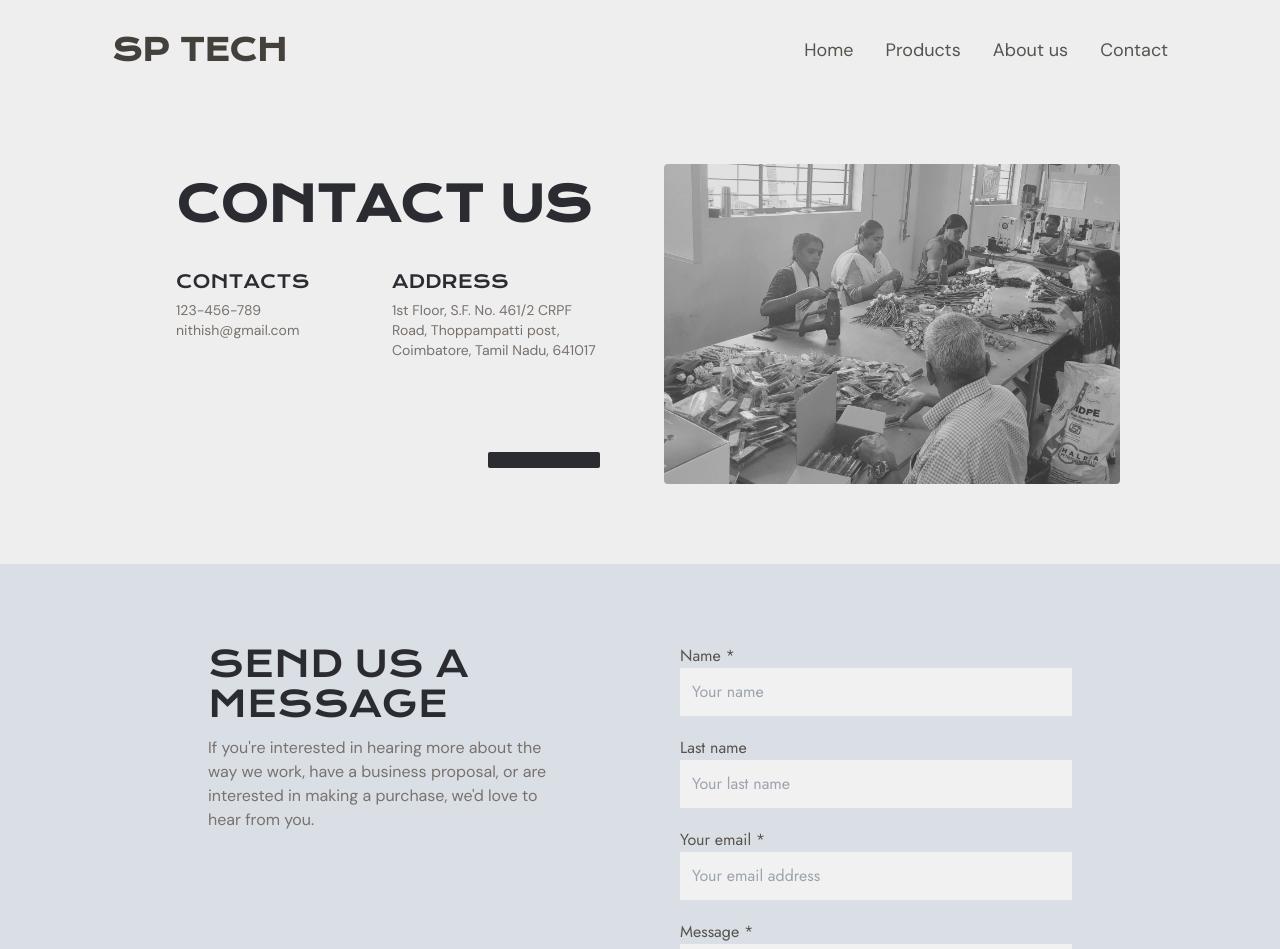
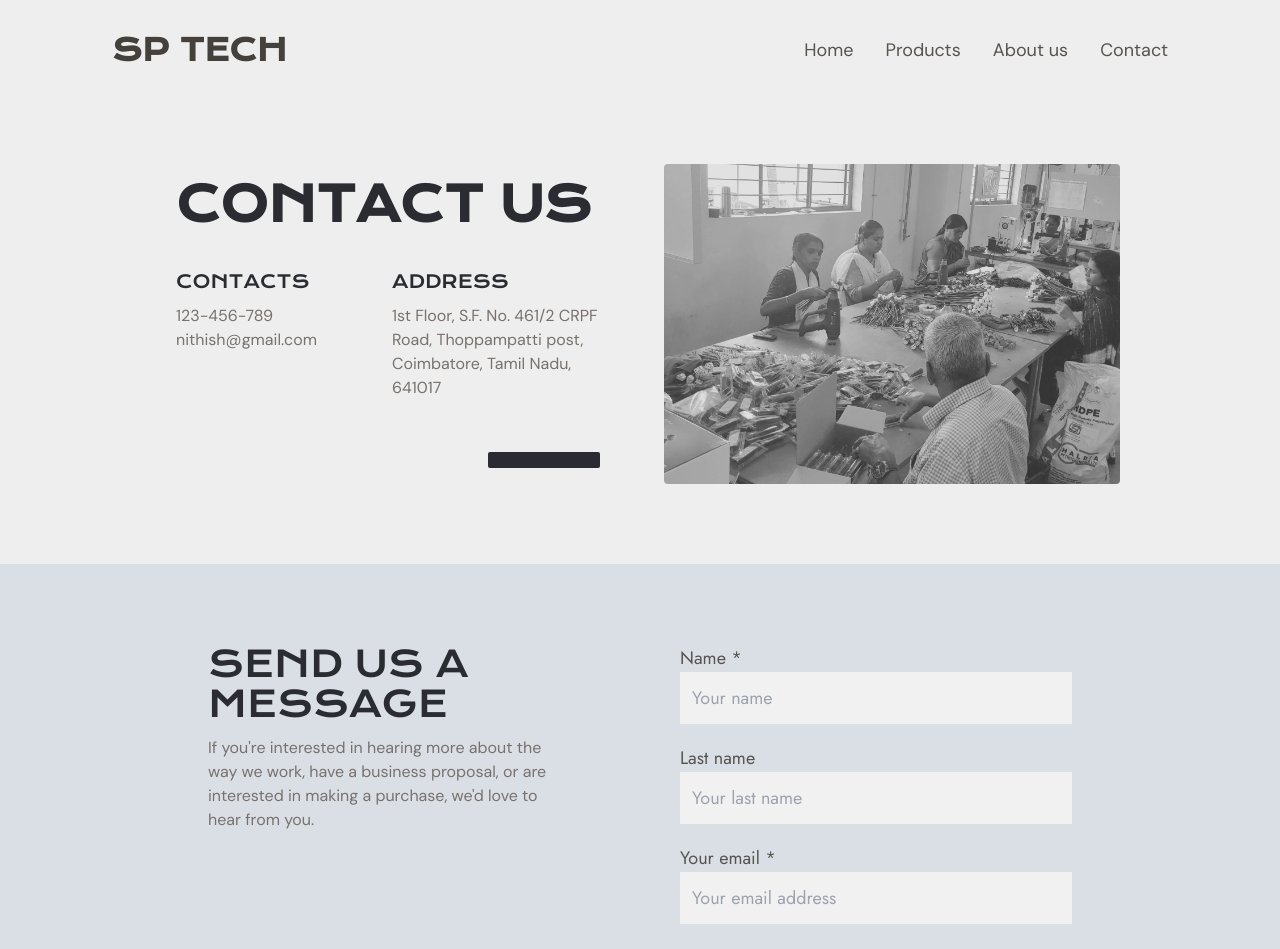
Before and after one commit to Nithishpandian/sp-tech-frontend, a React (Vite) app: page /contact in a window 1280 px wide. Shown: the top 949 px of the page. Built offline with nearby package versions, Linux system fonts and the light colour scheme; a web font is replaced by a local one.

Commit message:
responsive design fix

```diff
--- a/src/components/about-us/AboutUsInfo.jsx
+++ b/src/components/about-us/AboutUsInfo.jsx
@@ -22,7 +22,7 @@ const AboutUsInfo = () => {
           <h1 className=" text-gray text-4xl sm:text-5xl font-krona-one font-bold">
             About Us
           </h1>
-          <div className=" flex flex-col gap-3 text-stone-700 text-xs sm:text-sm font-light">
+          <div className=" flex flex-col gap-3 text-stone-700 text-xs sm:text-sm 2xl:text-base font-light">
             <p>
               Lorem ipsum dolor sit amet consectetur adipisicing elit. Cumque,
               nulla nihil. Vel ut rerum dignissimos, officia neque illum eaque
--- a/src/components/about-us/DecorationAboutUs.jsx
+++ b/src/components/about-us/DecorationAboutUs.jsx
@@ -5,7 +5,7 @@ const DecorationAboutUs = ({ content }) => {
   return (
     <div className=" flex items-center gap-5 text-sm sm:text-base">
       <img className=" hidden sm:flex" src={decorationWhiteImg} alt="" />
-      <p className="text-stone-300 font-jost text-sm font-light">
+      <p className="text-stone-300 font-jost text-sm 2xl:text-base font-light">
         {content}
       </p>
     </div>
--- a/src/components/contact/ContactInfo.jsx
+++ b/src/components/contact/ContactInfo.jsx
@@ -12,20 +12,20 @@ const ContactInfo = () => {
         </div>
         <div className=" grid min-[450px]:grid-cols-2 justify-between gap-4 min-[450px]:gap-2">
           <div>
-            <h1 className=" font-krona-one text-gray text-lg">CONTACTS</h1>
-            <div className=" flex flex-col mt-1">
-              <p className=" font-dm-sans font-light text-stone-500 text-sm">
+            <h1 className=" font-krona-one text-gray text-lg 2xl:text-xl">CONTACTS</h1>
+            <div className=" flex flex-col mt-1 xl:mt-2">
+              <p className=" font-dm-sans font-light text-stone-500 text-sm xl:text-base">
                 123-456-789
               </p>
-              <p className=" font-dm-sans font-light text-stone-500 text-sm">
+              <p className=" font-dm-sans font-light text-stone-500 text-sm xl:text-base">
                 nithish@gmail.com
               </p>
             </div>
           </div>
           <div>
-            <h1 className=" font-krona-one text-gray text-lg">ADDRESS</h1>
-            <div className=" flex flex-col mt-1">
-              <p className=" font-dm-sans font-light text-stone-500 text-sm">
+            <h1 className=" font-krona-one text-gray text-lg 2xl:text-xl">ADDRESS</h1>
+            <div className=" flex flex-col mt-1 xl:mt-2">
+              <p className=" font-dm-sans font-light text-stone-500 text-sm xl:text-base">
                 1st Floor, S.F. No. 461/2 CRPF Road, Thoppampatti post,
                 Coimbatore, Tamil Nadu, 641017
               </p>
--- a/src/components/contact/ContactMessage.jsx
+++ b/src/components/contact/ContactMessage.jsx
@@ -7,7 +7,7 @@ const ContactMessage = () => {
         <h1 className=" font-krona-one text-4xl text-gray">
           SEND US A MESSAGE
         </h1>
-        <p className="font-dm-sans text-stone-500 ">
+        <p className="font-dm-sans 2xl:text-lg text-stone-500 ">
           If you're interested in hearing more about the way we work, have a
           business proposal, or are interested in making a purchase, we'd love
           to hear from you.{" "}
@@ -16,7 +16,7 @@ const ContactMessage = () => {
           <div className=" h-fit py-2 px-14 bg-gray rounded-sm"></div>
         </div>
       </div>
-      <div className=" flex flex-col gap-5 font-jost text-stone-600">
+      <div className=" flex flex-col gap-5 font-jost text-stone-600 xl:text-lg 2xl:text-xl">
         <div className=" flex flex-col">
           <label htmlFor="">Name *</label>
           <input
--- a/src/components/products/ProductCard.jsx
+++ b/src/components/products/ProductCard.jsx
@@ -4,7 +4,7 @@ import bulbImg from "../../assets/images/products/ceramic-bulb-holder.jpeg";
 const ProductCard = () => {
   return (
     <div className="grid md:grid-cols-2 items-center gap-6 md:gap-7 lg:gap-12 w-80 sm:w-auto">
-      <div className="">
+      <div className=" xl:flex justify-center items-center ">
         <img className=" w-[328px] h-[246px] lg:w-[503px] lg:h-[368px] rounded" src={bulbImg} alt="" />
       </div>
       <div className="flex flex-col items-start gap-1 lg:gap-2 lg:pr-12 xl:pr-28 2xl:pr-32">
--- a/src/components/products/ProductContainer.jsx
+++ b/src/components/products/ProductContainer.jsx
@@ -3,7 +3,7 @@ import ProductCard from "./ProductCard";
 
 const ProductContainer = () => {
   return (
-    <div className=" flex flex-col justify-center items-center gap-20 px-6 sm:px-36 md:px-7 lg:px-16 xl:px-36 2xl:px-40 py-16">
+    <div className=" flex flex-col justify-center items-center gap-20 px-6 sm:px-36 md:px-7 lg:px-16 xl:px-36 2xl:px-40 3xl:px-44 py-16">
       <ProductCard />
       <ProductCard />
       <ProductCard />
```
